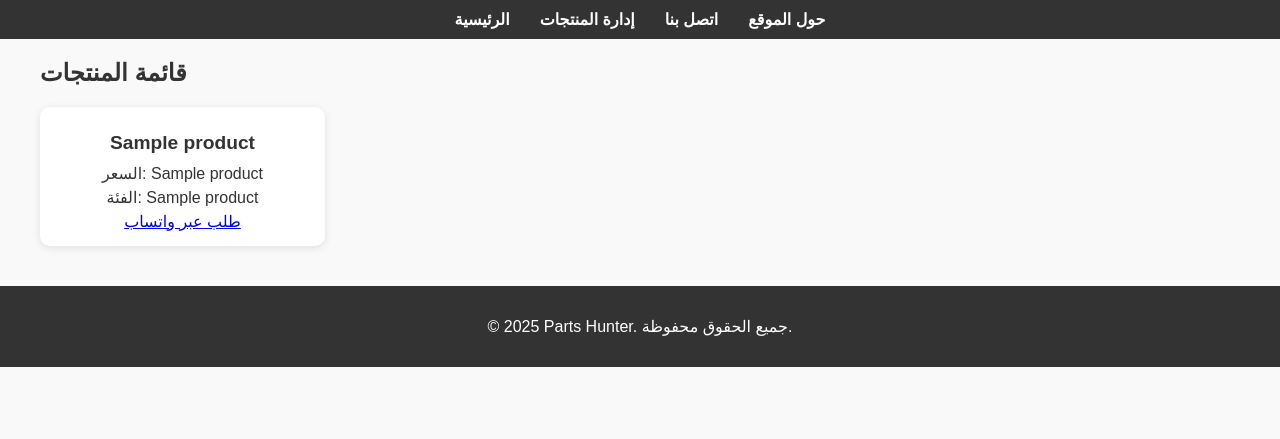
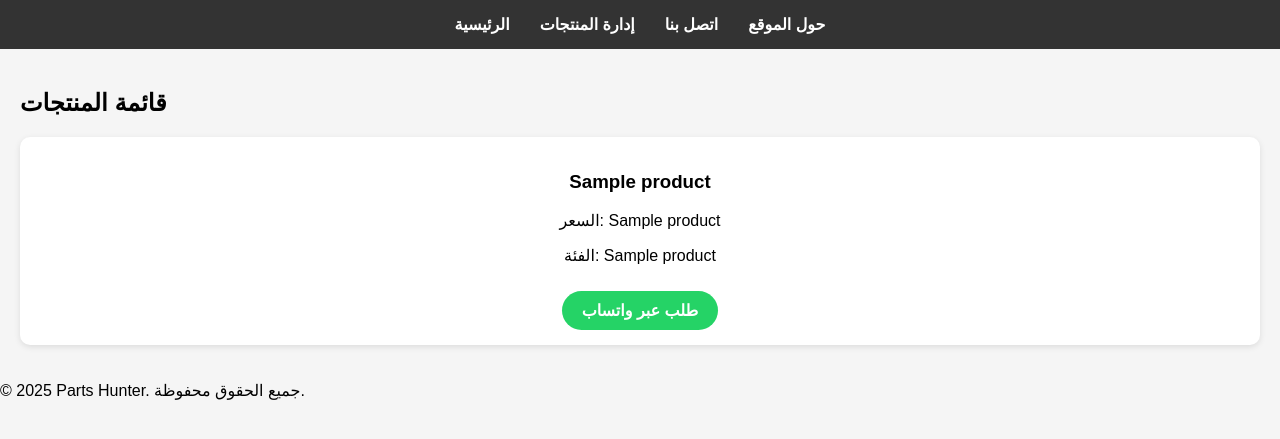
Before and after one commit to Aljaili-Elsmani/Parts-hunter, a Flask app: template app/templates/index.html in a window 1280 px wide. Shown: the top 439 px of the page. Run offline with Flask 3, Linux system fonts and the light colour scheme; the template is opened without the code that fills it: most values are stand-ins (such as "Sample title", 1, 10 or a date in 2020); parts of the project's set-up code (start-up, migrations or seed data) failed here and were passed over.

Commit message:
Update style.css

```diff
--- a/app/static/style.css
+++ b/app/static/style.css
@@ -2,23 +2,25 @@ body {
     font-family: Arial, sans-serif;
     margin: 0;
     padding: 0;
-    background: #f9f9f9;
-    color: #333;
+    background: #f5f5f5;
 }
 
 header {
-    background-color: #333;
+    background: #333;
     color: white;
-    padding: 10px 0;
+    padding: 15px 0;
 }
 
 header nav ul {
+    display: flex;
     list-style: none;
-    display: flex;
     justify-content: center;
-    gap: 30px;
     margin: 0;
     padding: 0;
+}
+
+header nav ul li {
+    margin: 0 15px;
 }
 
 header nav ul li a {
@@ -27,59 +29,64 @@ header nav ul li a {
     font-weight: bold;
 }
 
-header nav ul li a:hover {
-    text-decoration: underline;
-}
-
 main {
-    max-width: 1200px;
-    margin: 20px auto;
-    padding: 0 20px;
+    padding: 20px;
 }
 
 .products-grid {
     display: grid;
-    grid-template-columns: repeat(auto-fill, minmax(250px, 1fr));
+    grid-template-columns: repeat(auto-fit, minmax(250px, 1fr));
     gap: 20px;
 }
 
 .product-card {
     background: white;
+    padding: 15px;
     border-radius: 10px;
-    padding: 15px;
-    box-shadow: 0 2px 8px rgba(0,0,0,0.1);
+    box-shadow: 0 2px 6px rgba(0,0,0,0.1);
     text-align: center;
 }
 
-.product-card h3 {
-    margin: 10px 0;
-    font-size: 1.2em;
-}
-
-.product-card p {
-    margin: 5px 0;
-}
-
-.btn-whatsapp {
+.whatsapp-btn {
     display: inline-block;
-    margin-top: 10px;
-    background-color: #25D366;
+    background: #25D366;
     color: white;
     padding: 10px 20px;
+    margin-top: 10px;
     border-radius: 30px;
     text-decoration: none;
     font-weight: bold;
-    transition: background 0.3s ease;
 }
 
-.btn-whatsapp:hover {
-    background-color: #1ebe57;
+form input, form select, form button {
+    display: block;
+    margin: 10px 0;
+    padding: 8px;
+    width: 100%;
+    max-width: 300px;
 }
 
-footer {
+.delete-btn {
+    background: #ff4d4d;
+    color: white;
+    padding: 5px 10px;
+    text-decoration: none;
+    border-radius: 5px;
+}
+
+table {
+    width: 100%;
+    border-collapse: collapse;
+    margin-top: 20px;
+}
+
+table th, table td {
+    border: 1px solid #ddd;
+    padding: 10px;
+    text-align: center;
+}
+
+table th {
     background: #333;
     color: white;
-    text-align: center;
-    padding: 15px 0;
-    margin-top: 40px;
 }
```
